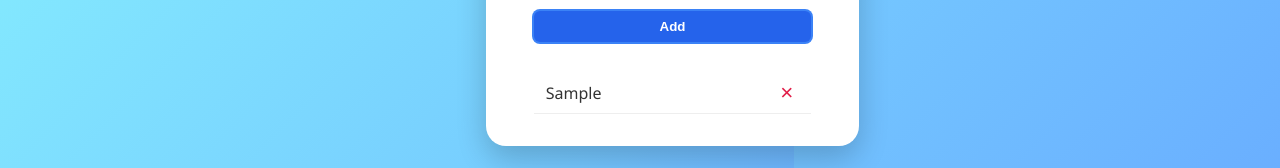
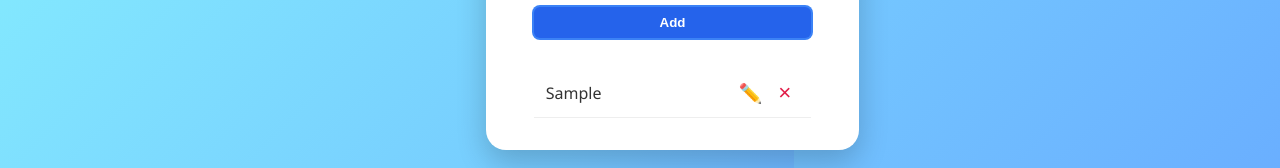
Before and after one commit to kwvxii/todo-app, a React (Create React App) app: page / in a window 1280 px wide. Both pictures are taken after typing "Sample" into the empty fields and a click on the button "Add". Shown: the part 405-573 px from the top of the page. Built offline with nearby package versions, Linux system fonts and the light colour scheme.

Commit message:
Added an edit feature

```diff
--- a/src/App.js
+++ b/src/App.js
@@ -4,9 +4,11 @@ import './styles.css';
 function App() {
   const [newTask, setNewTask] = useState('');
   const [tasks, setTasks] = useState([]);
+  const [deletingIndex, setDeletingIndex] = useState(null);
 
-  // For tracking which task is currently deleting (for animation)
-  const [deletingIndex, setDeletingIndex] = useState(null);
+  // Track which task is currently being edited and its temp value
+  const [editingIndex, setEditingIndex] = useState(null);
+  const [editingText, setEditingText] = useState('');
 
   const handleSubmit = (e) => {
     e.preventDefault();
@@ -19,11 +21,39 @@ function App() {
 
   const handleDelete = (index) => {
     setDeletingIndex(index);
-    // Wait for animation duration before removing task
     setTimeout(() => {
       setTasks(tasks.filter((_, i) => i !== index));
       setDeletingIndex(null);
-    }, 300); // animation duration in ms
+      // Reset edit if deleting the task being edited
+      if (editingIndex === index) {
+        setEditingIndex(null);
+        setEditingText('');
+      }
+    }, 300);
+  };
+
+  // Start editing a task
+  const handleEdit = (index) => {
+    setEditingIndex(index);
+    setEditingText(tasks[index]);
+  };
+
+  // Cancel editing
+  const cancelEdit = () => {
+    setEditingIndex(null);
+    setEditingText('');
+  };
+
+  // Save edited task
+  const saveEdit = (index) => {
+    const trimmedText = editingText.trim();
+    if (trimmedText) {
+      const updatedTasks = [...tasks];
+      updatedTasks[index] = trimmedText;
+      setTasks(updatedTasks);
+      setEditingIndex(null);
+      setEditingText('');
+    }
   };
 
   return (
@@ -49,14 +79,59 @@ function App() {
             key={index}
             className={`task-item ${deletingIndex === index ? 'fade-out' : ''}`}
           >
+            {editingIndex === index ? (
+              <>
+                <input
+                  type="text"
+                  className="edit-input"
+                  value={editingText}
+                  onChange={(e) => setEditingText(e.target.value)}
+                  onKeyDown={(e) => {
+                    if (e.key === 'Enter') saveEdit(index);
+                    if (e.key === 'Escape') cancelEdit();
+                  }}
+                  autoFocus
+                />
+                <div className="edit-buttons">
+                  <button
+                    className="button save-btn"
+                    onClick={() => saveEdit(index)}
+                    type="button"
+                  >
+                    Save
+                  </button>
+                  <button
+                    className="button cancel-btn"
+                    onClick={cancelEdit}
+                    type="button"
+                  >
+                    Cancel
+                  </button>
+                </div>
+              </>
+            ) : (
+              <>
                 <span>{task}</span>
+                <div className="task-actions">
+                  <button
+                    className="edit-button"
+                    onClick={() => handleEdit(index)}
+                    aria-label={`Edit task: ${task}`}
+                    type="button"
+                  >
+                    ✏️
+                  </button>
                   <button
                     className="delete-button"
                     onClick={() => handleDelete(index)}
                     aria-label={`Delete task: ${task}`}
+                    type="button"
                   >
                     &times;
                   </button>
+                </div>
+              </>
+            )}
           </li>
         ))}
       </ul>
--- a/src/styles.css
+++ b/src/styles.css
@@ -174,11 +174,92 @@ body, html {
   font-size: 1.4rem;
   color: #e11d48; /* red-600 */
   cursor: pointer;
-  padding: 0 6px;
+  padding: 4px 8px;
+  line-height: 1;
+  border-radius: 6px;
+  transition: background-color 0.2s ease, color 0.2s ease;
+}
+
+.delete-button:hover {
+  background-color: #fee2e2; /* light red/pink background */
+  color: #b91c1c; /* darker red */
+}
+
+/* Input field when editing */
+.edit-input {
+  flex-grow: 1;
+  border-radius: 6px;
+  border: 1px solid #d1d5db;
+  padding: 6px 12px;
+  font-size: 1rem;
+  color: #111827;
+  box-shadow: 0 1px 2px rgba(0,0,0,0.05);
+  transition: box-shadow 0.2s ease, border-color 0.2s ease;
+}
+
+.edit-input:focus {
+  outline: none;
+  border-color: transparent;
+  box-shadow: 0 0 0 2px #3b82f6;
+}
+
+/* Container for buttons when editing */
+.edit-buttons {
+  display: flex;
+  gap: 0.5rem;
+  margin-left: 0.5rem;
+}
+
+/* Save and cancel buttons styling */
+.save-btn {
+  background-color: #16a34a; /* green-600 */
+  color: white;
+  padding: 6px 12px;
+  border-radius: 6px;
+  font-weight: 600;
+  cursor: pointer;
+  border: none;
+  transition: background-color 0.2s ease;
+}
+
+.save-btn:hover {
+  background-color: #15803d; /* green-700 */
+}
+
+.cancel-btn {
+  background-color: #ef4444; /* red-500 */
+  color: white;
+  padding: 6px 12px;
+  border-radius: 6px;
+  font-weight: 600;
+  cursor: pointer;
+  border: none;
+  transition: background-color 0.2s ease;
+}
+
+.cancel-btn:hover {
+  background-color: #b91c1c; /* red-700 */
+}
+
+/* Task actions container (edit & delete buttons) */
+.task-actions {
+  display: flex;
+  gap: 0.5rem;
+  margin-left: 1rem;
+}
+
+/* Edit button */
+.edit-button {
+  background: transparent;
+  border: none;
+  font-size: 1.2rem;
+  color: #3b82f6; /* blue-500 */
+  cursor: pointer;
+  padding: 0;
   line-height: 1;
   transition: color 0.2s ease;
 }
 
-.delete-button:hover {
-  color: #b91c1c; /* red-700 */
+.edit-button:hover {
+  color: #1e40af; /* blue-800 */
 }
```
Lines whose indentation alone changed are shown as unchanged.
